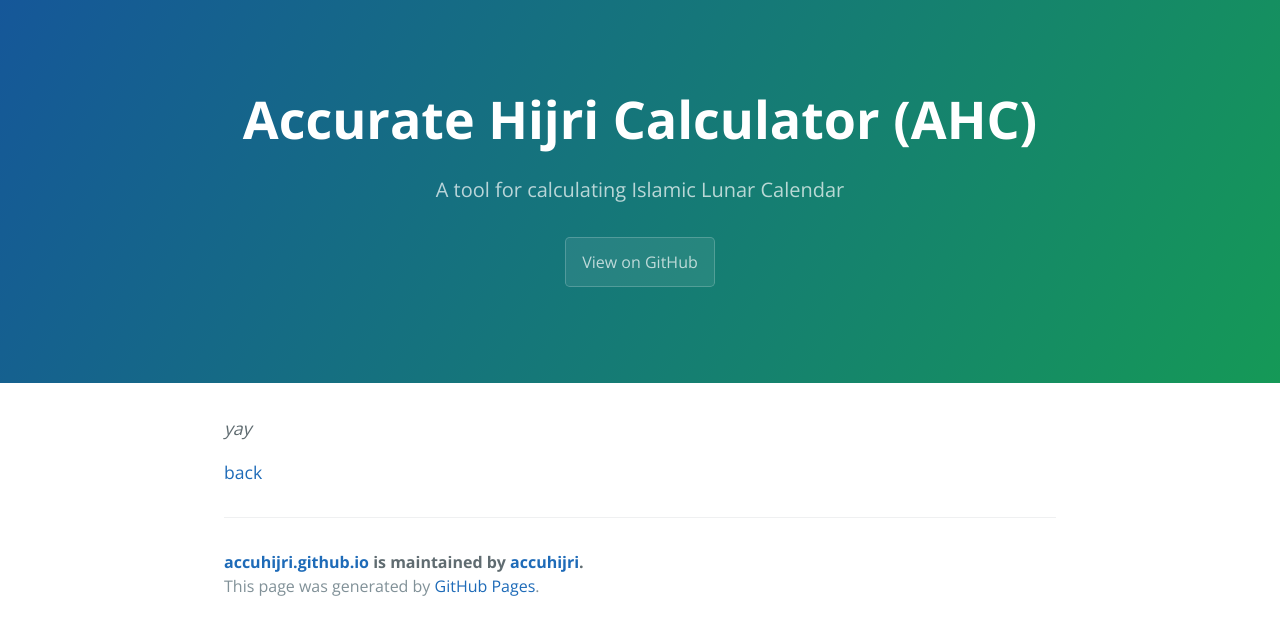
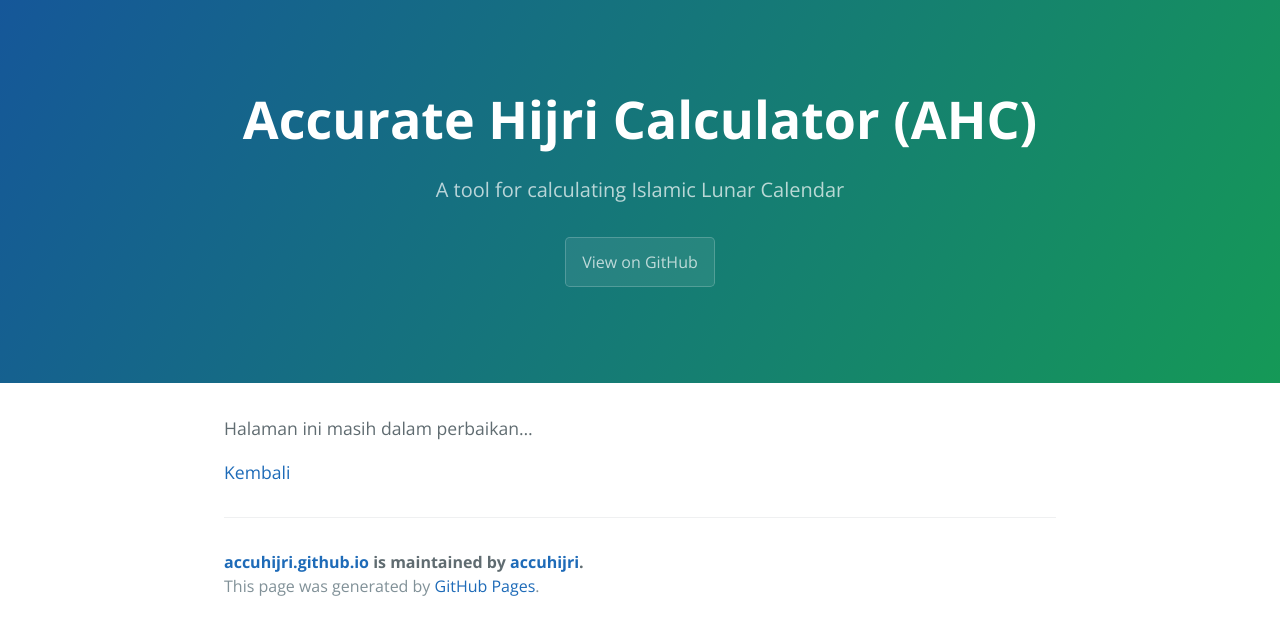
Before and after one commit to accuhijri/accuhijri.github.io, a Jekyll site: the page built from another-page.md, in a window 1280 px wide. Shown: the top 635 px of the page. Built offline with Jekyll 4.4.1, drawn with Linux system fonts in a browser that asks for light colours.

Commit message:
Update another-page.md

```diff
--- a/another-page.md
+++ b/another-page.md
@@ -4,6 +4,6 @@ title: Accurate Hijri Calculator (AHC)
 description: A tool for calculating Islamic Lunar Calendar
 ---
 
-_yay_
+Halaman ini masih dalam perbaikan...
 
-[back](./)
+[Kembali](./)
```
